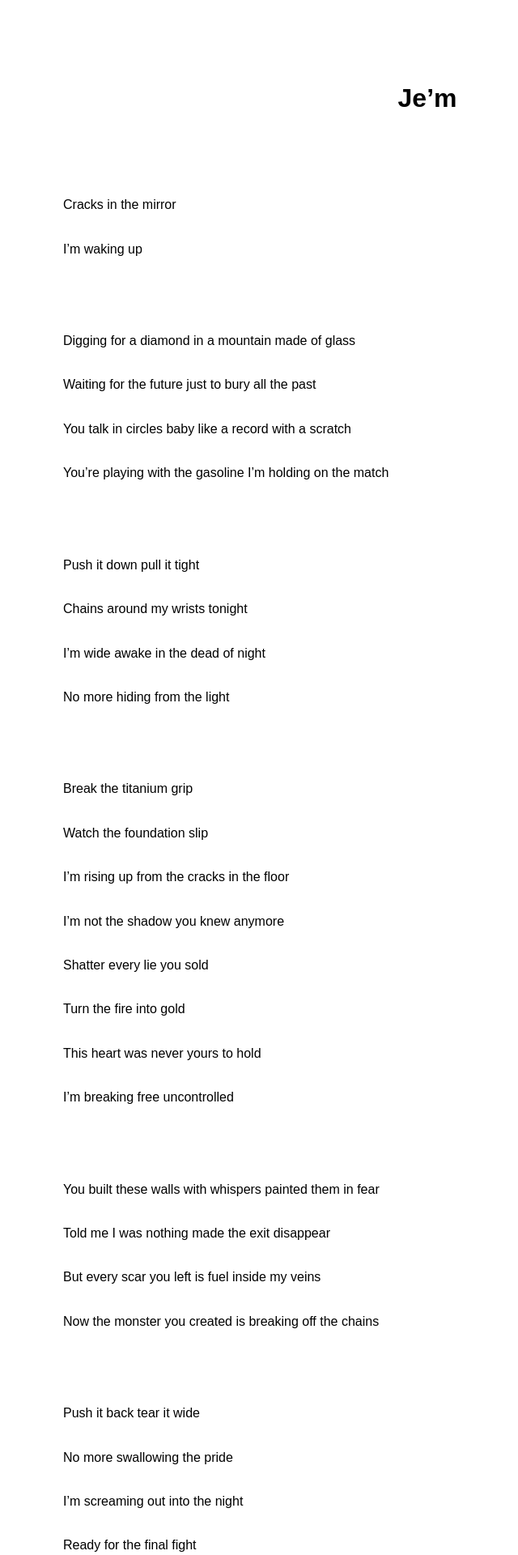
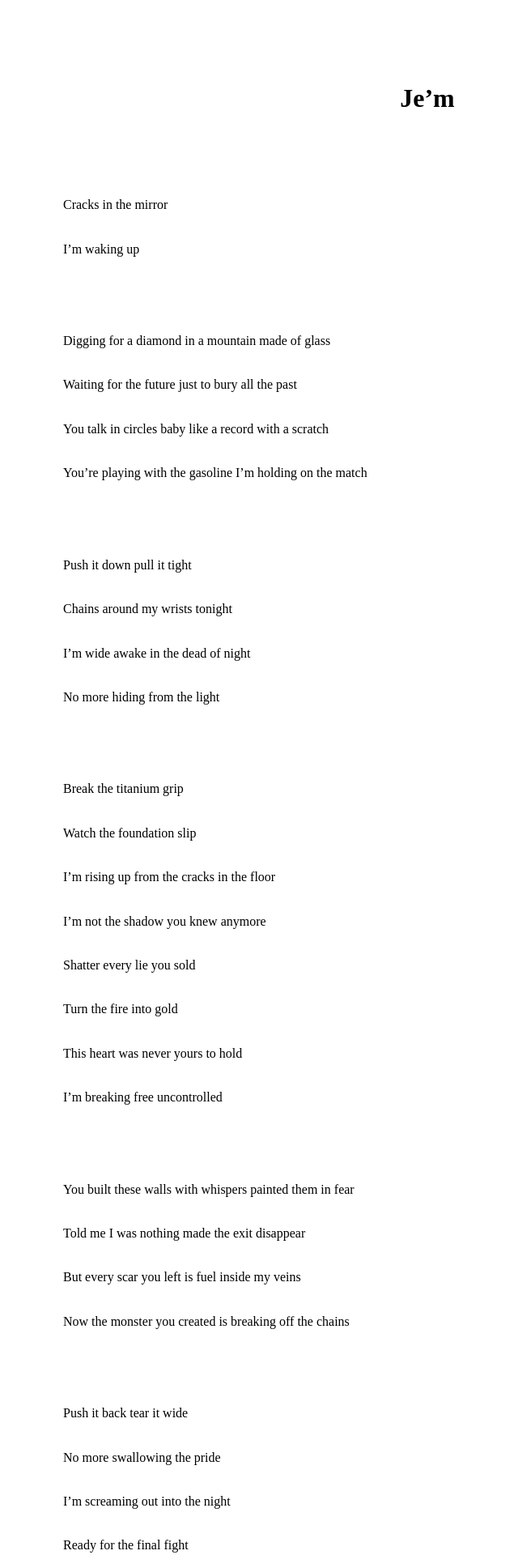
Before and after one commit to ohlucinda/jemlyrics, a Jekyll site: the page built from _posts/2026-03-17-titanium-grip.md, in a window 1280 px wide. Shown: the top 1920 px of the page at 81% size, without its empty margins (112-752 px from the left). Built offline with Jekyll 4.4.1, drawn with Linux system fonts in a browser that asks for light colours; some web fonts are replaced.

Commit message:
Update default.html

```diff
--- a/_layouts/default.html
+++ b/_layouts/default.html
@@ -1,12 +1,13 @@
 <!DOCTYPE html>
 <html>
 <head>
+<link href="https://fonts.googleapis.com/css2?family=Aboreto&display=swap" rel="stylesheet">
 <meta charset="UTF-8">
 <title></title>
 
 <style>
 body {
-  font-family: sans-serif;
+  font-family: 'Aboreto', cursive;
   max-width: 900px;
   margin: 20px auto;
   line-height: 1.7;
```
